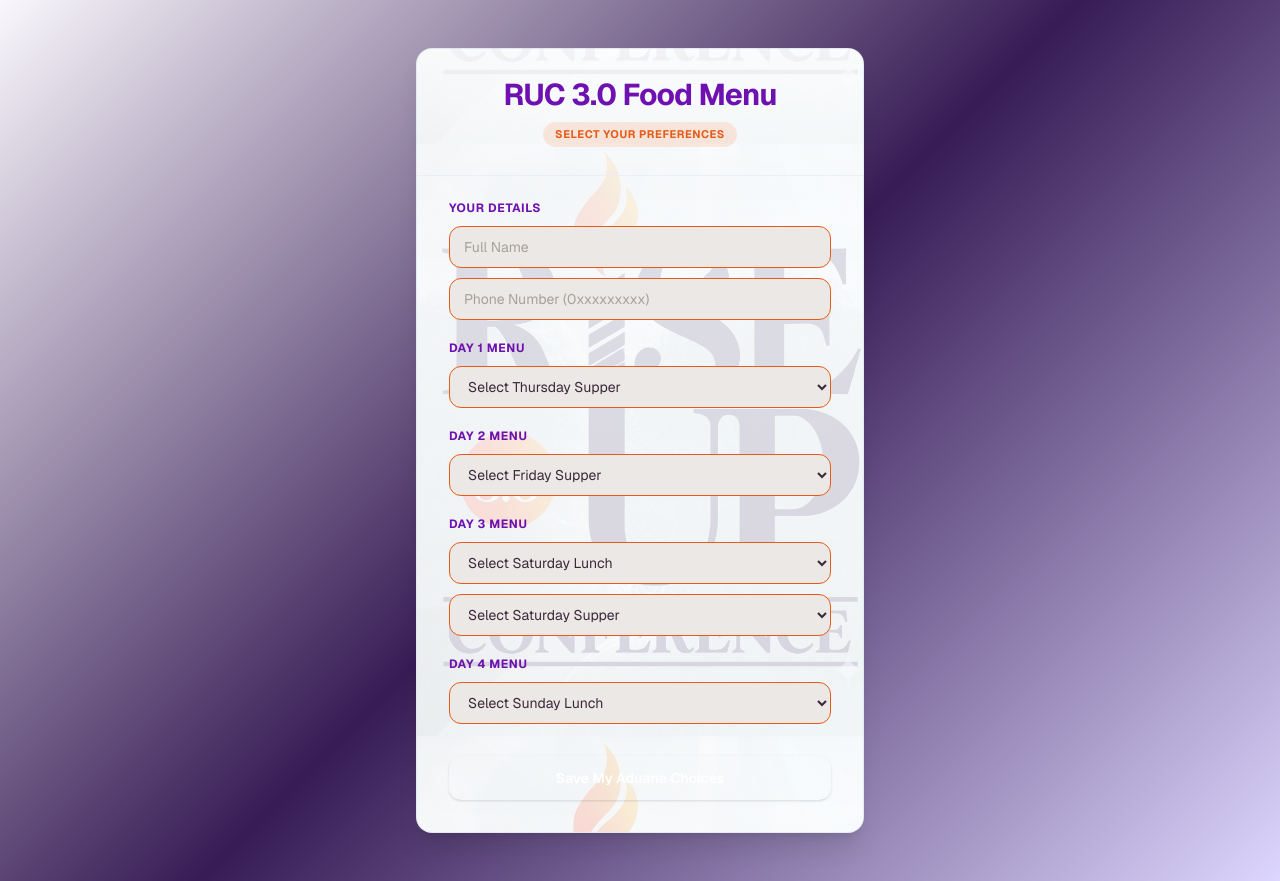
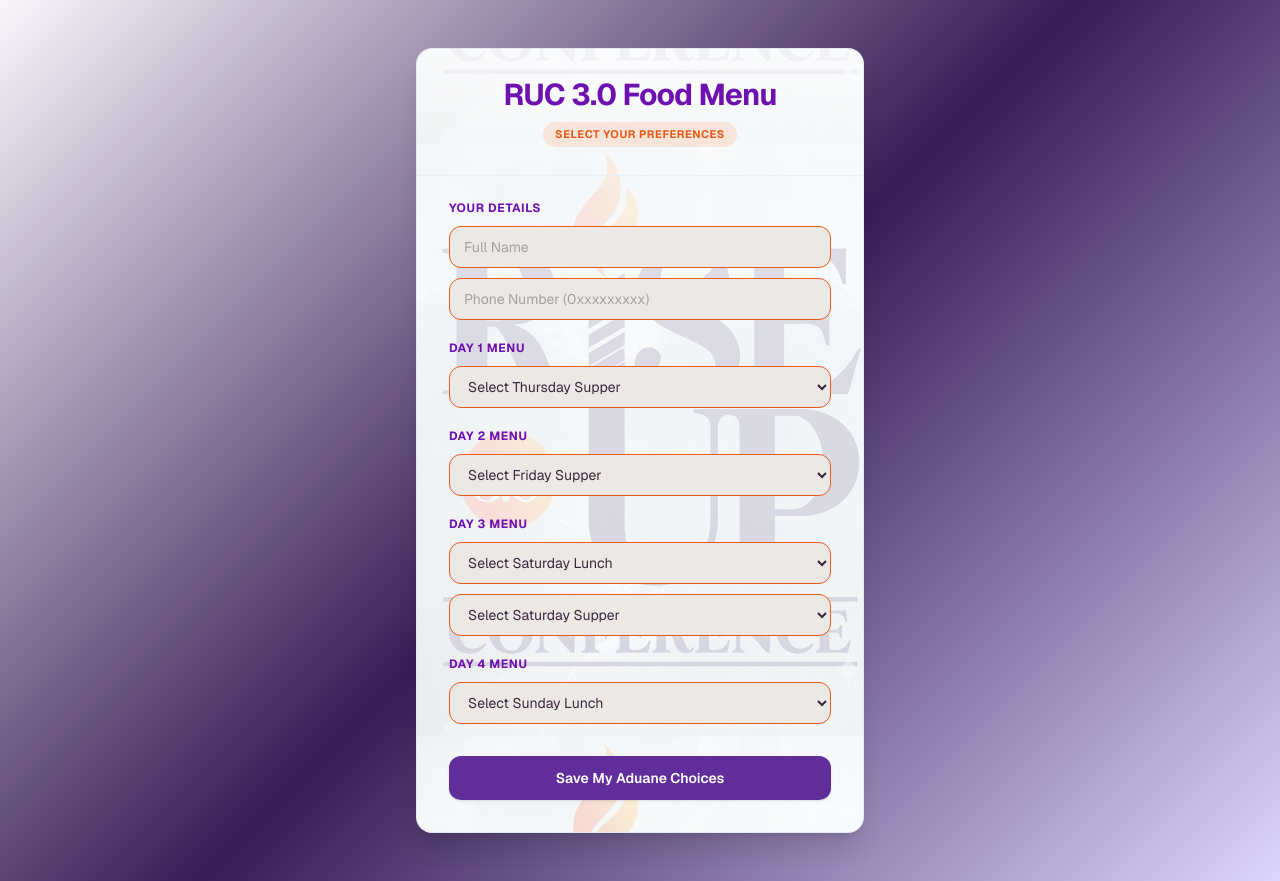
Before and after one commit to mbolo-ba/youth-menu-app, a Next.js app: page / in a window 1280 px wide. Built offline with nearby package versions, Linux system fonts and the light colour scheme.

Commit message:
Final touch

```diff
--- a/src/app/page.tsx
+++ b/src/app/page.tsx
@@ -220,7 +220,7 @@ export default function Home() {
             type="submit"
             disabled={loading}
             className="w-full text-white font-semibold py-3 rounded-xl text-sm transition-all duration-200 shadow-sm hover:shadow-md disabled:opacity-50 mt-4 active:scale-[0.99]"
-
+           style={{ backgroundColor: '#602d9b' }}
             onMouseEnter={(e) => (e.currentTarget.style.backgroundColor = '#FF7733')}
             onMouseLeave={(e) => (e.currentTarget.style.backgroundColor = '#602d9b')}
           >
```
